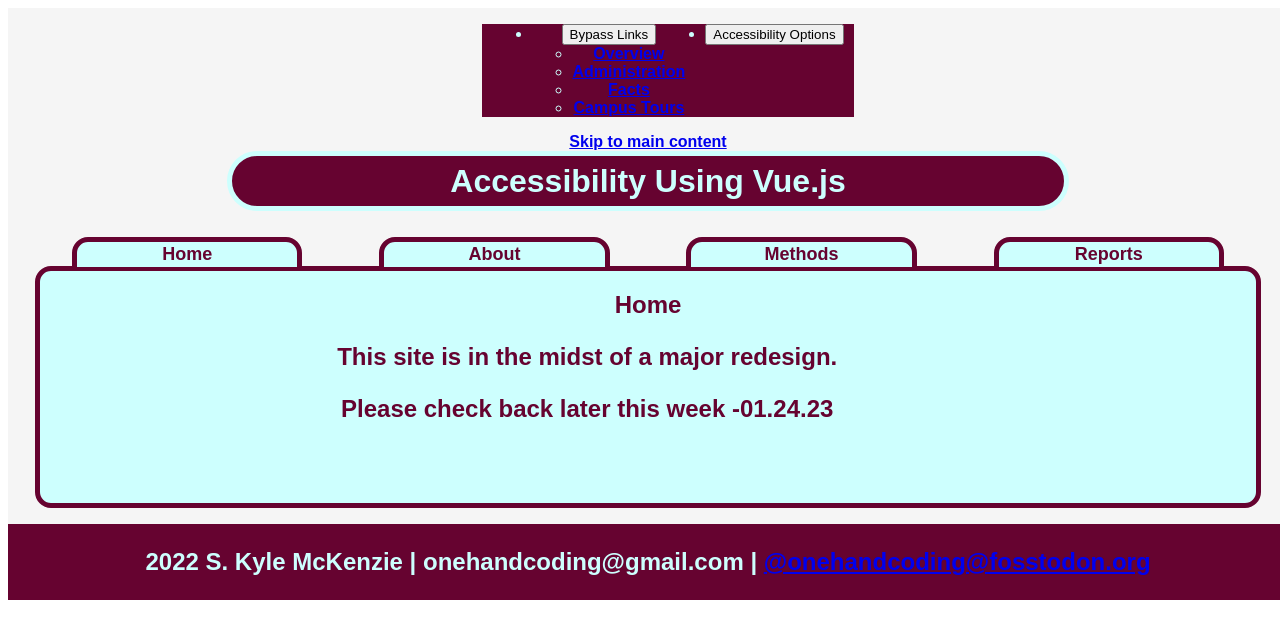
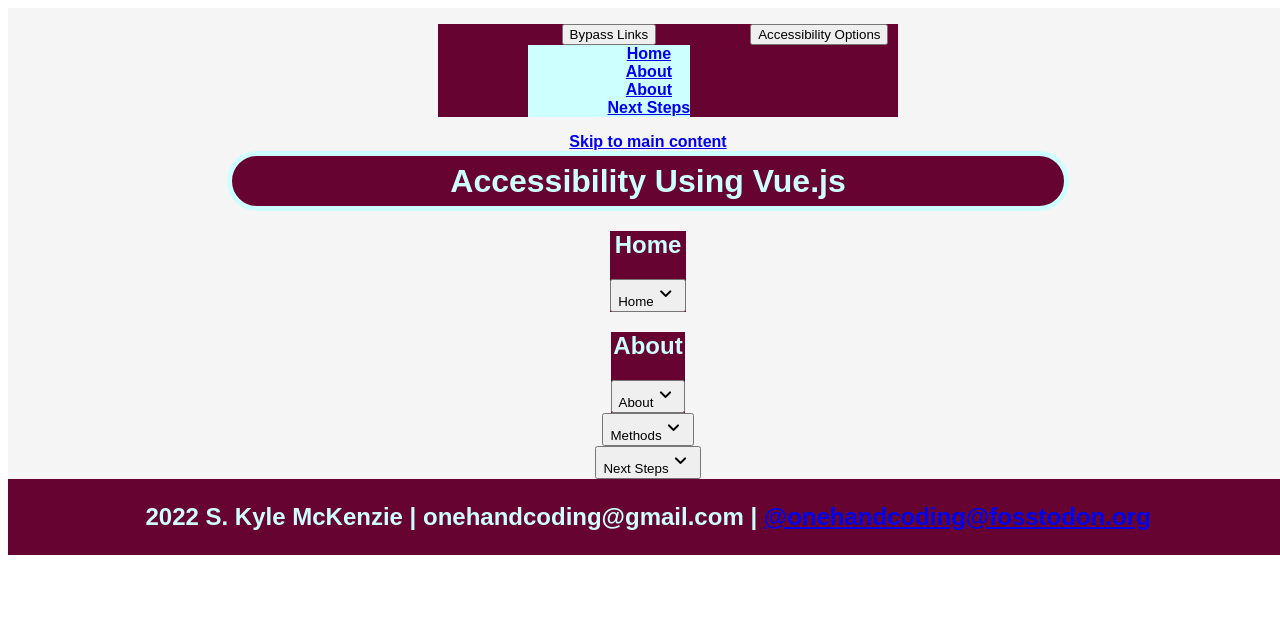
Before and after one commit to 1handcoding/skmckenzie, a Vue app: page / in a window 1280 px wide. Both pictures are taken after a click on the button "Bypass Links". Shown: the top 638 px of the page. Built offline with nearby package versions, Linux system fonts and the light colour scheme.

Commit message:
moved existing content to "expandy boxes"

```diff
--- a/src/App.vue
+++ b/src/App.vue
@@ -1,7 +1,7 @@
 <script setup lang="ts">
 import AccessBar from "@/components/AccessBar.vue";
 import AppHeader from "@/components/AppHeader.vue";
-import NavBar from "@/components/NavBar.vue";
+import MainContent from "@/components/MainContent.vue";
 import FooterBox from "@/components/FooterBox.vue";
 
 </script>
@@ -10,12 +10,14 @@
   <div id="masterbox">
     <access-bar />
     <app-header />
-    <nav-bar role="nav"/>
+    <main-content />
     <footer-box />
   </div>
 </template>
 
 <style>
+@import url('https://fonts.googleapis.com/css2?family=Material+Symbols+Rounded:opsz,wght,FILL,GRAD@20..48,100..700,0..1,-50..200');
+
 #app {
   -webkit-font-smoothing: antialiased;
   -moz-osx-font-smoothing: grayscale;
@@ -83,6 +85,14 @@
 
 h3{
   text-decoration: underline;
+}
 
+#secBar{
+  min-width: 85%;
+  border: solid 5px;
+  display: inline-flex;
+  flex-flow: row nowrap;
+  justify-self: center;
+  text-align: center;
 }
 </style>
--- a/src/components/AccessBar.vue
+++ b/src/components/AccessBar.vue
@@ -1,9 +1,9 @@
 <script setup lang="ts">
 import { useAccessOptionsStore } from '@/stores/accessOptionsStore';
 import { ref } from 'vue';
-  import { storeToRefs } from 'pinia';
-  const store = useAccessOptionsStore();
-  const { hiContrastOn, bigButtonsOn } = storeToRefs(store);
+import { storeToRefs } from 'pinia';
+const store = useAccessOptionsStore();
+const { hiContrastOn, bigButtonsOn } = storeToRefs(store);
 const { toggleHiContrastOn, toggleBigButtonsOn } = store;
 const bypassOpen = ref(false)
 const showAccess = ref(false)
@@ -20,23 +20,23 @@
 <template>
   <div>
     <ul id="menubar" class="colorNegative" :class="{hcmNegative: hiContrastOn}">
-        <li><button type="button" :aria-expanded="bypassOpen" aria-controls="id_bypass_links" @click.stop="toggleBypass()">Bypass Links</button>
-            <ul id="id_bypass_links" v-if="bypassOpen">
-                <li>
-                    <a href="#mythical-page-content">Overview</a>
-                </li>
-                <li>
-                    <a href="#mythical-page-content">Administration</a>
-                </li>
-                <li>
-                    <a href="#mythical-page-content">Facts</a>
-                </li>
-                <li>
-                    <a href="#mythical-page-content">Campus Tours</a>
-                </li>
+        <ul><button type="button" :aria-expanded="bypassOpen" aria-controls="id_bypass_links" @click.stop="toggleBypass()">Bypass Links</button>
+            <ul id="id_bypass_links" class="colorPositive" :class="{hcmPositive: hiContrastOn}" v-if="bypassOpen">
+                <ul>
+                    <a href="homeSection">Home</a>
+                </ul>
+                <ul>
+                    <a href="aboutSection">About</a>
+                </ul>
+                <ul>
+                    <a href="methodsSection">About</a>
+                </ul>
+                <ul>
+                    <a href="nextSection">Next Steps</a>
+                </ul>
             </ul>
-        </li>
-        <li><button type="button" :aria-expanded="showAccess" aria-controls="show_accessibility_options" @click.stop="accessOptions">Accessibility Options</button>
+          </ul>
+        <ul><button type="button" :aria-expanded="showAccess" aria-controls="show_accessibility_options" @click.stop="accessOptions">Accessibility Options</button>
                 <ul id="id_about_menu" v-if="showAccess">
                     <li>
                         <button @click.stop="toggleHiContrastOn()">Toggle Hi-Contrast</button><div id="toggle" class="toggleoff" :class="{toggleon: hiContrastOn}"></div>
@@ -45,7 +45,7 @@
                         <button @click.stop="toggleBigButtonsOn()">Toggle Big Buttons</button><div id="toggle" class="toggleoff" :class="{toggleon: bigButtonsOn}"></div>
                     </li>
                 </ul>
-        </li>
+              </ul>
     </ul>
   </div>
 </template>
--- a/src/components/AccessBox.vue
+++ b/src/components/AccessBox.vue
@@ -17,7 +17,6 @@
     <button @click.stop="toggleHiContrastOn()">Toggle Hi-Contrast</button><div id="toggle" class="toggleoff" :class="{toggleon: hiContrastOn}"></div>
     <button @click.stop="toggleBigButtonsOn()">Toggle Big Buttons</button><div id="toggle" class="toggleoff" :class="{toggleon: bigButtonsOn}"></div>
     </div>
-
   </div>
 </template>
 <style>
@@ -44,6 +43,7 @@
 #toggle {
 border-radius: 0.e5em;
 width: 1.5em}
+
 .toggleoff {
   background-color: gray;
 }
--- /dev/null
+++ b/src/components/MainContent.vue
@@ -0,0 +1,135 @@
+<script setup lang="ts">
+import { ref } from 'vue';
+import { useAccessOptionsStore } from "@/stores/accessOptionsStore";
+import { storeToRefs } from 'pinia';
+
+const store = useAccessOptionsStore();
+const { hiContrastOn } = storeToRefs(store);
+let expIcon = "expand_more";
+let expIcon2 = "expand_more";
+let expIcon3 = "expand_more";
+let expIcon4 = "expand_more";
+let showHome = ref(false);
+let showAbout = ref(false);
+let showMethods = ref(false);
+let showNext = ref(false);
+
+function toggleHome() {
+  showHome.value = !showHome.value;
+  if (showHome.value) {
+    expIcon="expand_less"
+  }
+  else {
+    expIcon="expand_more"
+  }
+}
+function toggleAbout() {
+  showAbout.value = !showAbout.value;
+  if (showAbout.value) {
+    expIcon2="expand_less"
+  }
+  else {
+    expIcon2="expand_more"
+  }
+}
+function toggleMethods() {
+  showMethods.value = !showMethods.value;
+  if (showMethods.value) {
+    expIcon2="expand_less"
+  }
+  else {
+    expIcon2="expand_more"
+  }
+}
+function toggleNext() {
+  showNext.value = !showNext.value;
+  if (showNext.value) {
+    expIcon2="expand_less"
+  }
+  else {
+    expIcon2="expand_more"
+  }
+}
+
+</script>
+<template>
+  <div class="expandyBox">
+    <div class="secBar; colorNegative" :class="{ hcmNegative: hiContrastOn }"><h2 id="homeSection">Home</h2><span></span><button type="button" :aria-expanded="showHome" aria-controls="show_home" class="secButton"
+          @click.stop="toggleHome()">Home<span class="material-symbols-rounded">{{expIcon}}</span>
+          </button>
+    </div>
+    <div v-show="showHome" class="secAnchor; colorPositive" :class="{ hcmPositive: hiContrastOn }">
+      <p>Welcome to my accessibility demonstration</p>
+    </div>
+  </div>
+  <div class="expandyBox">
+    <div class="colorNegative" :class="{ hcmNegative: hiContrastOn }">
+      <h2 id="aboutSection">About</h2>
+      <button type="button" :aria-expanded="showAbout" aria-controls="show_about" class="secButton"
+          @click.stop="toggleAbout()">About<span class="material-symbols-rounded">{{ expIcon2 }}</span>
+          </button>
+    </div>
+    <div v-show="showAbout">
+
+      <p>Welcome to my accessibility demonstration</p>
+    </div>
+  </div>
+  <div class="expandyBox">
+    <div><button type="button" :aria-expanded="showMethods" aria-controls="show_methods" class="secButton" @click.stop="toggleMethods()">Methods<span class="material-symbols-rounded">{{expIcon3}}</span>
+          </button>
+    </div>
+    <div v-show="showMethods">
+      <h2 id="methodsSection" class="colorNegative" :class="{hcmNegative: hiContrastOn}">Methods</h2>
+      <h2 aria-level="3">Current</h2>
+
+      <h3 aria-level="4">Conditional Rendering</h3>
+      <p>Conditional rendering can be used to toggle visibility. Here it is employed to initially hide advanced accessibility features. This allows accessibility options to be anchored at the top of the page, where they are easy to locate, without obstructing the page flow for users who don't want or need them</p>
+
+      <h3 aria-level="4">Dynamic Classes</h3>
+      <p>Vue's ability to seamlessly alter CSS classes is leveraged to alter the rendering of individual page elements.
+      While many users benefit from having larger buttons that are easier to see and press,
+      a user with a limited field of vision or who uses screen enlargement might find the larger buttons disruptive.
+      Being able to alternate between one or more options for an element helps the site meet a variety of needs simultaneously with a minimum of code.</p>
+
+      <h3 aria-level="4">useTitle from vueUse</h3>
+      <p>While vueUse provides a tremendous number of useful functions, the site currently uses only useTitle. The title is dynamically updated with the name of the current tab panel.</p>
+
+
+
+      <h3 aria-level="3">Auto-Derived Values from Browser</h3>
+      <p>Various values and preferences are accessed using a variety of vueuse components. These can then be accessed from their own Pinia store and used to inform custom styling preferences throughout the site</p>
+      <ul>Currently Implemented, Styling Pending</ul>
+      <li>useDevicePixelRatio is be used to respond to user zoom level and screen-enlargement</li>
+      <li>useDeviceOrientation can be used to better style the page based on the device orientation.
+        While almost universally helpful to users, this is especially beneficial to some disabled users.
+        To maximize the benefit, this can, in theory, then be configured to work in conjunction with other settings</li>
+
+      <h3 aria-level="3">No Longer Used</h3>
+        <h3 aria-level="4">Vue Router</h3>
+          <p>The page formerly used Vue Router to approximate the ARIA <a href="https://www.w3.org/WAI/ARIA/apg/example-index/tabs/tabs-manual.html">tablist format</a>.
+        While this allowed the page to present in a familiar format, this could be better accomplished using a combination of dynamic classes and conditional rendering.
+        With Vue Router couldn't properly manage focus or accommodate the recommended bypass links as easily, and "accordion-style" seems to be more popular and familiar.
+          </p>
+    </div>
+  </div>
+  <div class="expandyBox">
+    <div><button type="button" :aria-expanded="showNext" aria-controls="show_next_steps" class="secButton"
+          @click.stop="toggleNext()">Next Steps<span class="material-symbols-rounded">{{expIcon4}}</span>
+          </button>
+    </div>
+    <div v-show="showNext">
+      <h2 id="nextSection" class="colorNegative" :class="{hcmNegative: hiContrastOn}">Next Steps</h2>
+      <ul>
+        <li>Correct useTitle for use with "accordion-style" page</li>
+        <li>Expand custom color styling to auto-load based on color preferences set in browser</li>
+        <li>Test modifying custom button classes automatically in response to zoom level, device orientation</li>
+        <li>Use vueUse to add accessible alerts/audio feedback</li>
+        <li>Make methods page to display only one set of methods at a time, nested router?</li>
+        <li>Create usable functions to manage focus</li>
+        <li>Rectify all the ARIA labels, preferably by using dynamic HTML attributes</li>
+        <li>Add CSS styling for all the new content</li>
+        <li>Reduce the amount of essentially redundant code w/ more dynamic templating</li>
+      </ul>
+    </div>
+  </div>
+</template>
```
